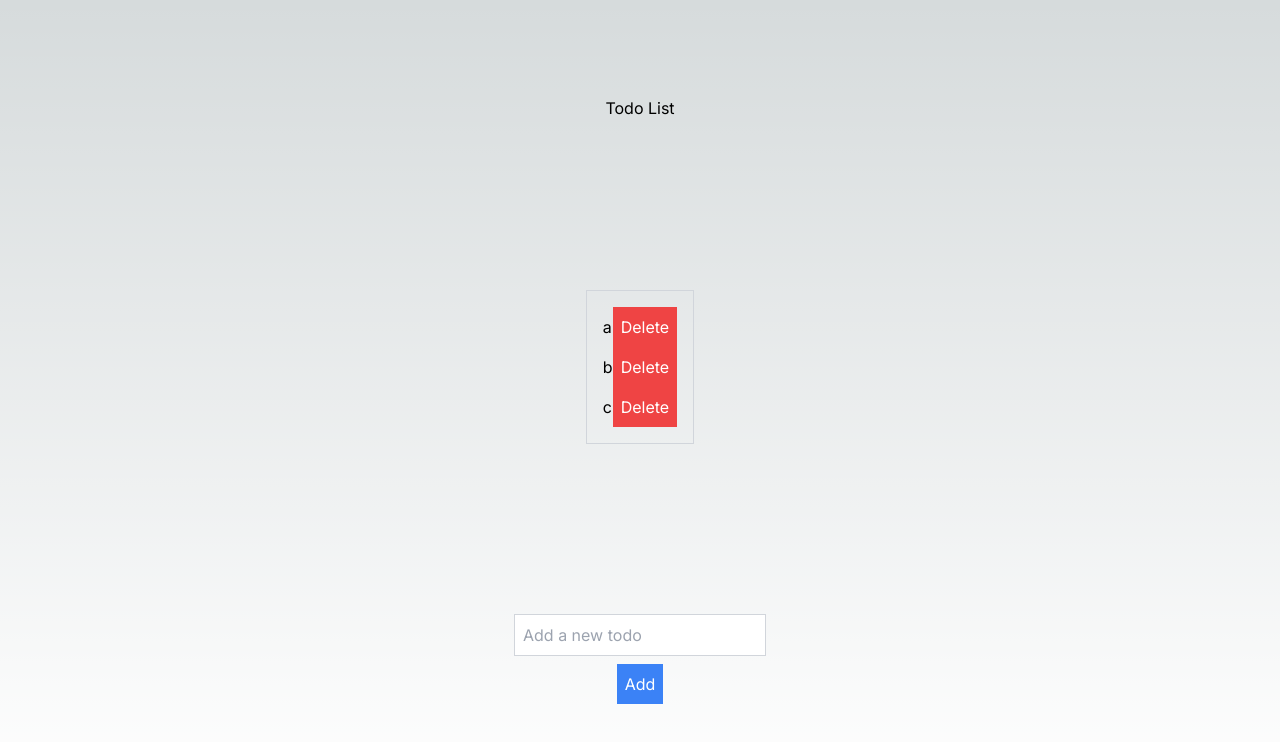
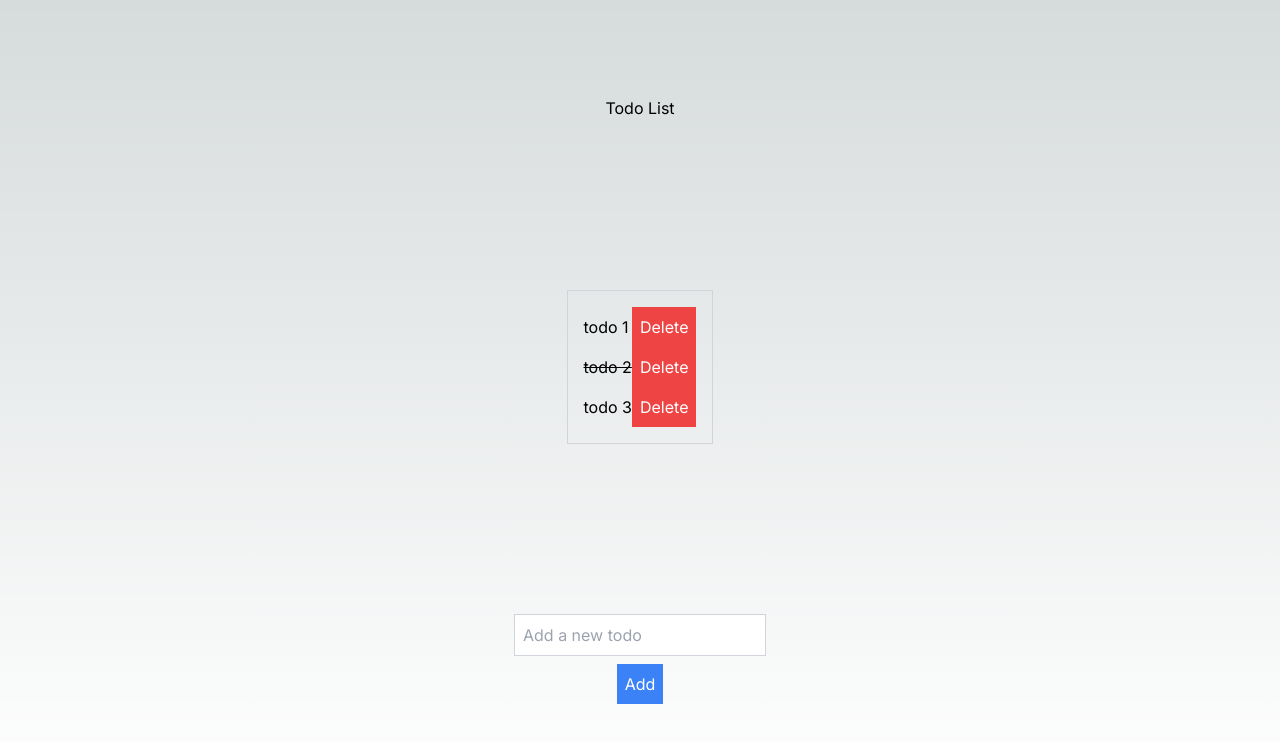
Before and after one commit to upieez/todo-fc-fe, a Next.js app: page / in a window 1280 px wide. Shown: the top 742 px of the page. Built offline with nearby package versions, Linux system fonts and the light colour scheme.

Commit message:
mark todo complete

```diff
--- a/src/app/Todo/Todo.tsx
+++ b/src/app/Todo/Todo.tsx
@@ -1,17 +1,31 @@
 type TodoProp = {
   data: string;
   index: number;
+  completed: boolean;
   deleteTodo: (index: number) => void;
+  completeTodo: (index: number) => void;
 };
 
-export default function Todo({ data, deleteTodo, index }: TodoProp) {
+export default function Todo({
+  data,
+  deleteTodo,
+  index,
+  completed,
+  completeTodo,
+}: TodoProp) {
   const handleDelete = () => {
     deleteTodo(index);
   };
 
+  const handleComplete = () => {
+    completeTodo(index);
+  };
+
+  const isCompleted = completed ? "line-through" : "none";
+
   return (
-    <li className="flex justify-between items-center">
-      <span>{data}</span>
+    <li className="flex justify-between items-center" onClick={handleComplete}>
+      <span className={isCompleted}>{data}</span>
       <button onClick={handleDelete} className="bg-red-500 text-white p-2">
         Delete
       </button>
--- a/src/app/TodoList/TodoList.tsx
+++ b/src/app/TodoList/TodoList.tsx
@@ -1,14 +1,30 @@
 "use client";
 import Todo from "../Todo";
+import { TodoType } from "../page";
 
-type TodoListProps = { todos: string[]; deleteTodo: (index: number) => void };
+type TodoListProps = {
+  todos: TodoType[];
+  deleteTodo: (index: number) => void;
+  completeTodo: (index: number) => void;
+};
 
-export default function TodoList({ todos, deleteTodo }: TodoListProps) {
+export default function TodoList({
+  todos,
+  deleteTodo,
+  completeTodo,
+}: TodoListProps) {
   return (
     <section className="flex flex-col items-center">
       <ul className="border border-gray-300 p-4">
-        {todos.map((todo, index) => (
-          <Todo key={todo} data={todo} deleteTodo={deleteTodo} index={index} />
+        {todos.map(({ id, data, completed }, index) => (
+          <Todo
+            key={id}
+            data={data}
+            completed={completed}
+            deleteTodo={deleteTodo}
+            completeTodo={completeTodo}
+            index={index}
+          />
         ))}
       </ul>
     </section>
--- a/src/app/page.tsx
+++ b/src/app/page.tsx
@@ -3,11 +3,26 @@ import { useState } from "react";
 import TodoInput from "./TodoInput";
 import TodoList from "./TodoList";
 
+export type TodoType = {
+  data: string;
+  id: string;
+  completed: boolean;
+};
+
 export default function Home() {
-  const [todos, setTodos] = useState<string[]>(["a", "b", "c"]);
+  const [todos, setTodos] = useState<TodoType[]>([
+    { data: "todo 1", id: "1", completed: false },
+    { data: "todo 2", id: "2", completed: true },
+    { data: "todo 3", id: "3", completed: false },
+  ]);
 
   const addTodo = (todo: string) => {
-    setTodos([...todos, todo]);
+    const newTodo = {
+      data: todo,
+      id: Math.random().toString(),
+      completed: false,
+    };
+    setTodos([...todos, newTodo]);
   };
 
   const deleteTodo = (index: number) => {
@@ -16,10 +31,20 @@ export default function Home() {
     setTodos(newTodos);
   };
 
+  const completeTodo = (index: number) => {
+    const newTodos = [...todos];
+    newTodos[index].completed = !newTodos[index].completed;
+    setTodos(newTodos);
+  };
+
   return (
     <main className="flex min-h-screen flex-col items-center justify-between p-24">
       <h1>Todo List</h1>
-      <TodoList todos={todos} deleteTodo={deleteTodo} />
+      <TodoList
+        todos={todos}
+        deleteTodo={deleteTodo}
+        completeTodo={completeTodo}
+      />
       <TodoInput addTodo={addTodo} />
     </main>
   );
```
